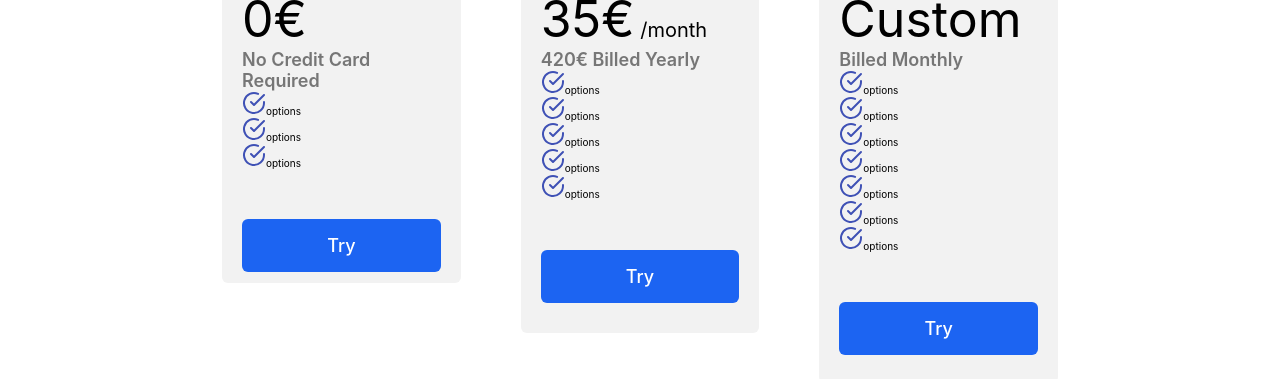
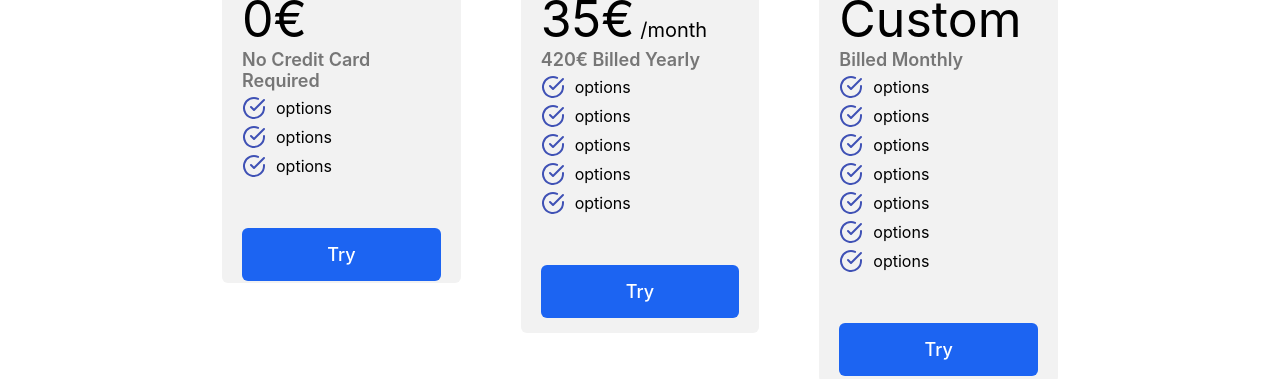
Before and after one commit to YoannBuzenet/ai_next_app, a Next.js app: page /pricing in a window 1280 px wide. Shown: the part 490-869 px from the top of the page. Built offline with nearby package versions, Linux system fonts and the light colour scheme; no server answers.

Commit message:
working on option component

```diff
--- a/components/pricingPage/Option.jsx
+++ b/components/pricingPage/Option.jsx
@@ -5,9 +5,9 @@ import styles from "../../styles/Option.module.css";
 const Option = () => {
   //
   return (
-    <div>
+    <div className={styles.optionContainer}>
       <Icon.CheckCircle className={styles.checkIcon} />
-      options
+      <p>options</p>
     </div>
   );
 };
--- a/styles/Option.module.css
+++ b/styles/Option.module.css
@@ -1,3 +1,14 @@
+.optionContainer {
+  display: flex;
+  align-items: center;
+}
+
+.optionContainer p {
+  margin-top: 5px;
+}
+
 .checkIcon {
   color: var(--primary-color);
+  margin-top: 5px;
+  margin-right: 10px;
 }
```
